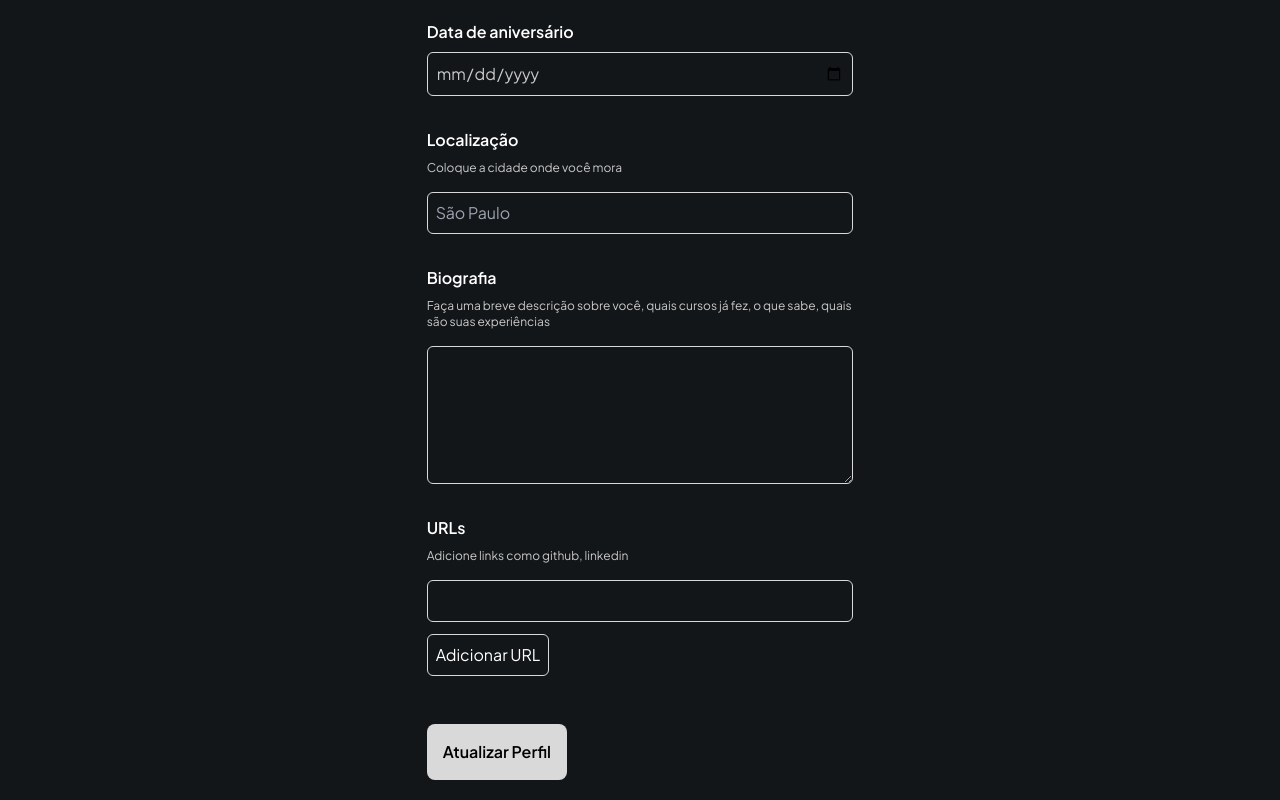
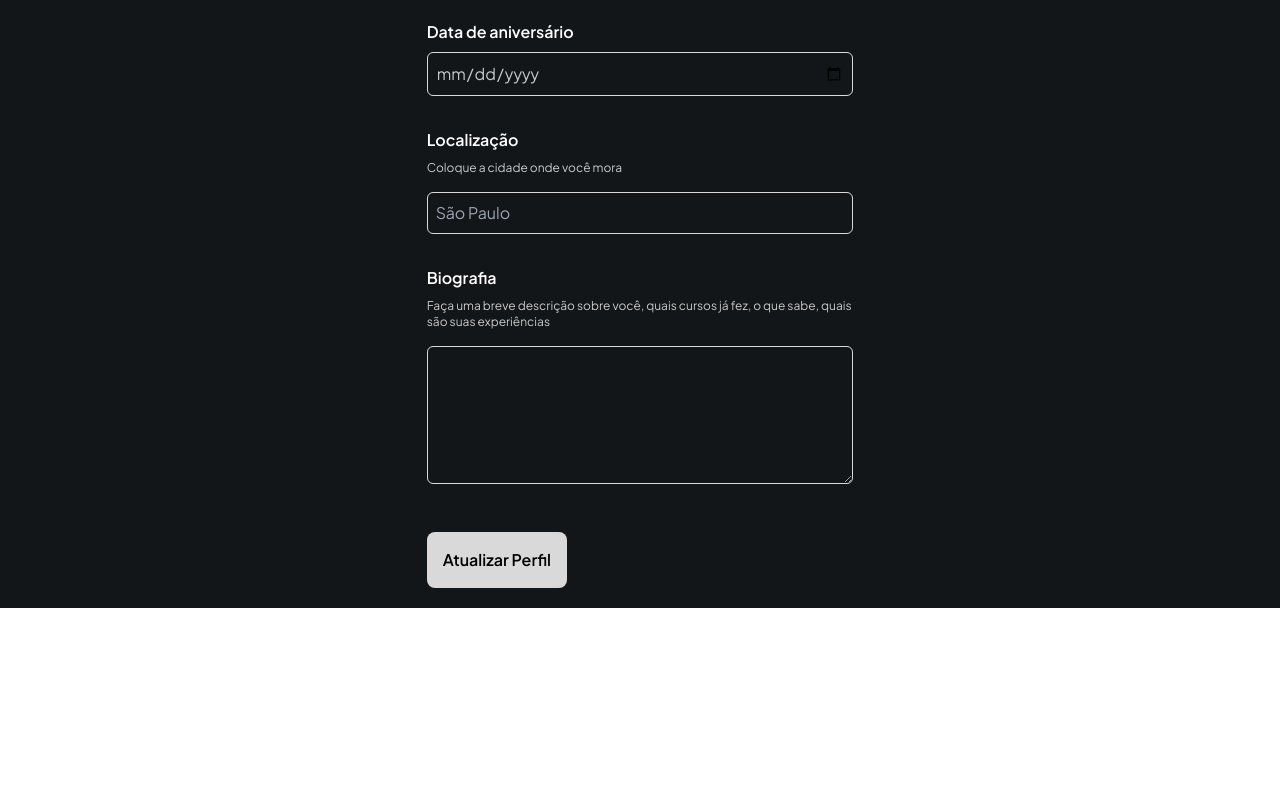
Before and after one commit to Linksy-thebestofthebest/Linksy-Tinder, a Nuxt app: page /perfil in a window 1280 px wide. Shown: the part 312-1112 px from the top of the page. After the commit the page ends 920 px from the top, so only its background shows below. Built offline with nearby package versions, Linux system fonts and the light colour scheme.

Commit message:
Ajuste no tamanho da div de inputs em tela menor

```diff
--- a/components/Configuracao.vue
+++ b/components/Configuracao.vue
@@ -4,7 +4,7 @@
             <h1 class="font-bold text-white text-3xl mb-2">Configurações</h1>
             <h3 class="text-[#B2B2B2] text-base mb-3">Gerencie as configurações da sua conta</h3>
         </div>
-        <div class="flex flex-col w-1/3">
+        <div class="flex flex-col w-11/12 lg:w-1/3">
             <div class="flex flex-col pt-6 border-b w-11/12">
                 <h2 class="font-bold text-white text-2xl my-2">Perfil</h2>
                 <p class="text-[#C9C9C9] text-sm mb-3">É assim que os outros verão você no site.</p>
@@ -27,14 +27,6 @@
                 <label for="bio" class="text-xs mt-2 mb-4 text-[#C9C9C9]">Faça uma breve descrição sobre você, quais cursos já fez, o que sabe, quais são suas experiências</label>
                 <textarea name="bio" id="bio" cols="40" rows="5" class="border-[#D9D9D9] border bg-transparent p-2 rounded-md text-[#C9C9C9]"></textarea>
             </div>
-            <div class="flex flex-col my-4">
-                <p class="text-white text-base font-semibold">URLs</p>
-                <label for="link" class="text-xs mt-2 mb-4 text-[#C9C9C9]">Adicione links como github, linkedin</label>
-                <input type="url" name="link" id="link" class="border-[#D9D9D9] border bg-transparent p-2 rounded-md text-[#C9C9C9]"></input>
-                <div class="mt-3">
-                    <button class="text-white bg-transparent border border-[#D9D9D9] p-2 rounded-md hover:bg-[#cccccc1f] duration-100	transition-all">Adicionar URL</button>
-                </div>
-            </div>
             <div class="mb-5 mt-8">
                 <button class="text-black bg-[#D9D9D9] p-4 font-semibold rounded-lg hover:bg-[#919191] duration-200 transition-all">Atualizar Perfil</button>
             </div>
```
